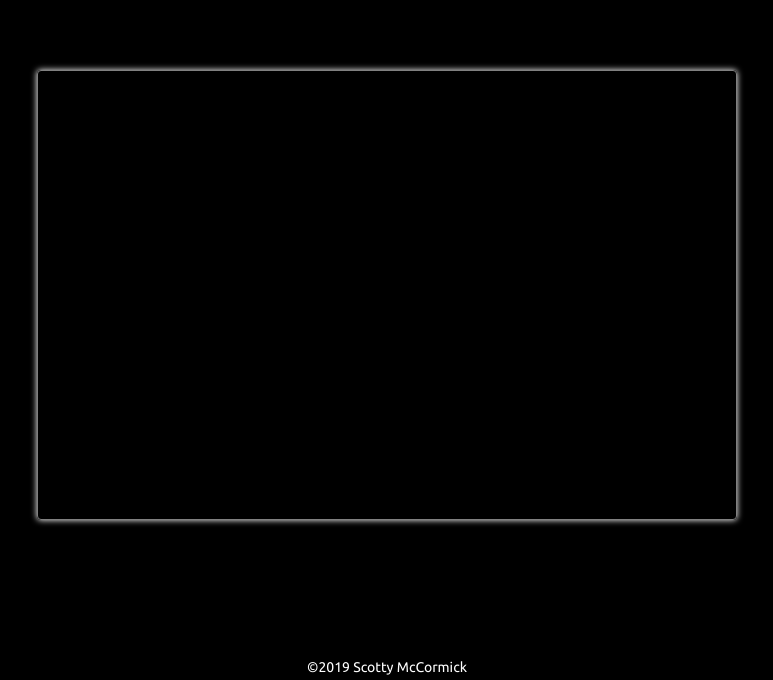
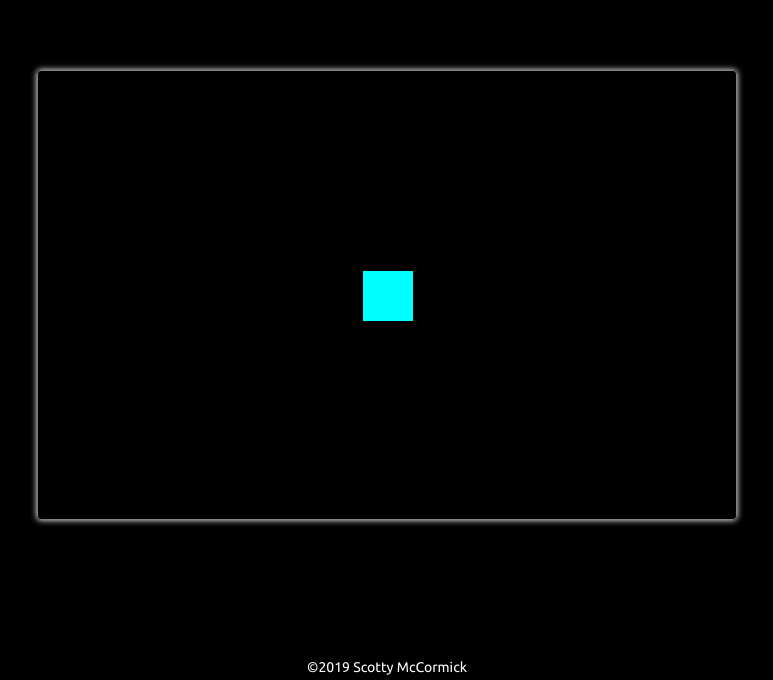
Before and after one commit to scottymccormick/astrofloat, a plain HTML site: page index.html in a window 1280 px wide. Both pictures are taken after a click on the button "Start Game". Shown: the part 120-800 px from the top of the page, without its empty margins (253-1026 px from the left). Drawn offline with nearby package versions, Linux system fonts and the light colour scheme.

Commit message:
Added arrow key motion to astronaut div

```diff
--- a/css/style.css
+++ b/css/style.css
@@ -60,3 +60,15 @@ footer {
 .hidden {
   display: none;
 }
+
+canvas {
+  width: 100%;
+  height: 100%;
+}
+
+.astronaut {
+  width: 50px;
+  height: 50px;
+  background-color: aqua;
+  opacity: 1;
+}
--- a/index.html
+++ b/index.html
@@ -9,6 +9,8 @@
   <link href="https://fonts.googleapis.com/css?family=Ubuntu" rel="stylesheet">
   <!-- Main CSS -->
   <link rel="stylesheet" type="text/css" media="screen" href="css/style.css" />
+  <!-- Anime.js -->
+  <script src="https://cdnjs.cloudflare.com/ajax/libs/animejs/2.2.0/anime.min.js"></script>
   <!-- Main JS -->
   <script defer src="js/app.js"></script>
 </head>
--- a/js/app.js
+++ b/js/app.js
@@ -1,12 +1,73 @@
 /*----- constants -----*/
 /*----- app's state (variables) -----*/
 
-let game;
+let game, person;
+
+class Person {
+  constructor() {
+    this.domObject = document.createElement('div');
+    this.domObject.classList.add('astronaut');
+    this.position = {x: 0, y: 0};
+
+    content.appendChild(this.domObject);
+
+    let that = this;
+    // initial movement
+    anime({
+      targets: that.domObject,
+      translateX: 325,
+      translateY: 200,
+      duration: 1,
+      complete: function(anim) {
+        that.position.x = 325;
+        that.position.y = 200;
+      }
+    });
+
+  }
+  move ([x, y]) {
+    anime({
+      targets: this.domObject,
+      translateX: this.position.x + x,
+      translateY: this.position.y + y,
+      elasticity: 0,
+      duration: 0
+    })
+    this.position.x += x;
+    this.position.y += y;
+  }
+}
 
 class Game {
   constructor(){
     this.round = 1;
+    this.active = true;
+    this.screenWidth = content.offsetWidth;
+    this.screenHeight = content.offsetHeight;
+
+    this.keys = {};
+    window.addEventListener('keydown', (e) => {
+      this.keys[e.code] = true;
+    });
+    window.addEventListener('keyup', (e) => {
+      this.keys[e.code] = false;
+    });
+
     console.log('Game constructed');
+
+    person = new Person();
+
+    setTimeout(this.keyLoop, 100);
+  }
+  keyLoop (e) {
+
+    const x = game.keys['ArrowLeft'] ? -1 : 0 + game.keys['ArrowRight'] ? 1 : 0;
+    const y = game.keys['ArrowUp'] ? -1 : 0 + game.keys['ArrowDown'] ? 1 : 0;
+    person.move([x, y]);
+    if (game.active) setTimeout(game.keyLoop, 20)
+
+    // }
+
   }
 }
 
@@ -16,6 +77,9 @@ const content = document.querySelector('#content');
 const initActions = document.createElement('section');
 
 /*----- event listeners -----*/
+
+// document.addEventListener('keydown', keyPressed);
+
 /*----- functions -----*/
 
 init();
@@ -39,8 +103,8 @@ function init() {
 }
 
 function newGame() {
+  content.removeChild(initActions);
+
   console.log('New game started');
   game = new Game();
-
-  if (!initActions.classList.contains('hidden')) initActions.classList.add('hidden');
 }
```
